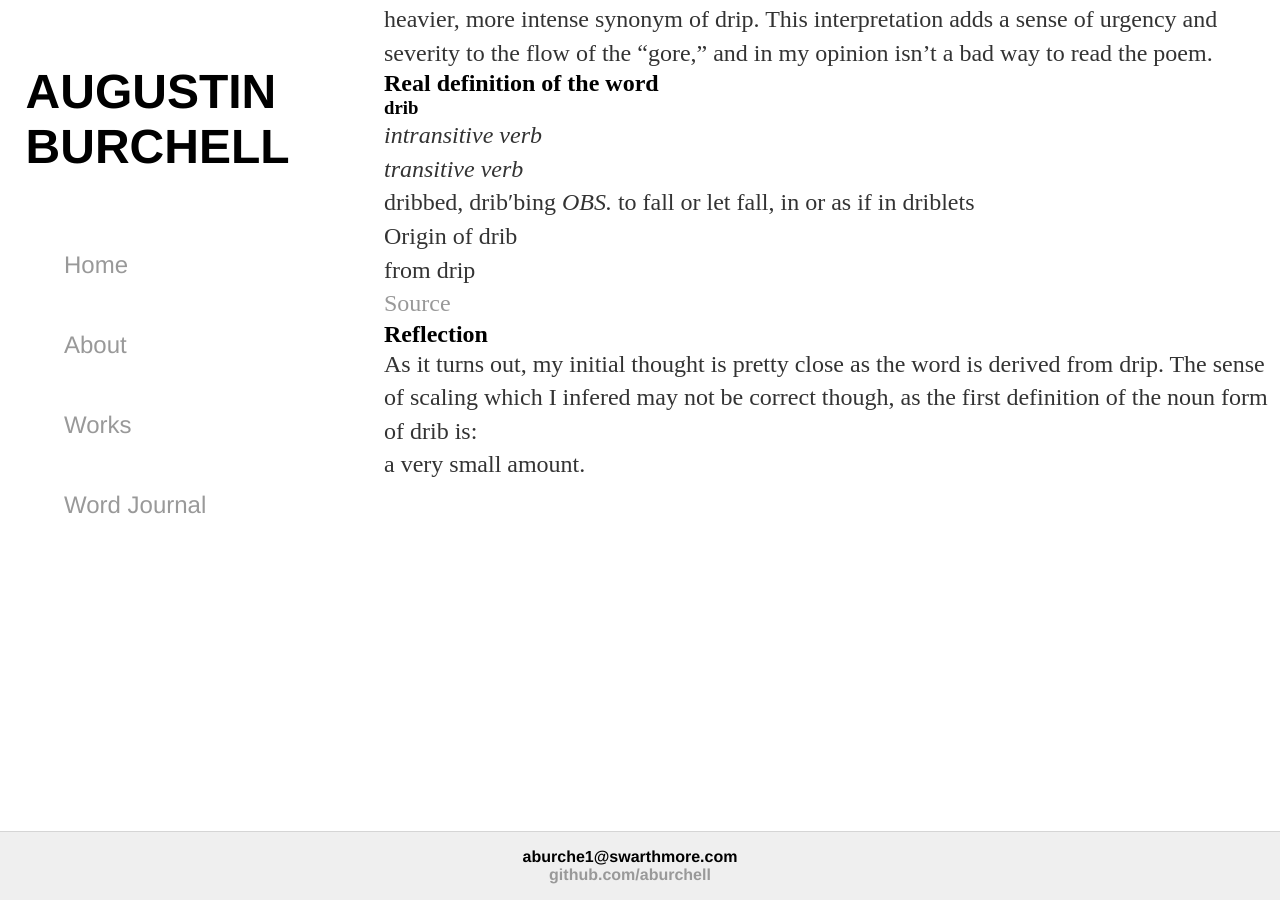
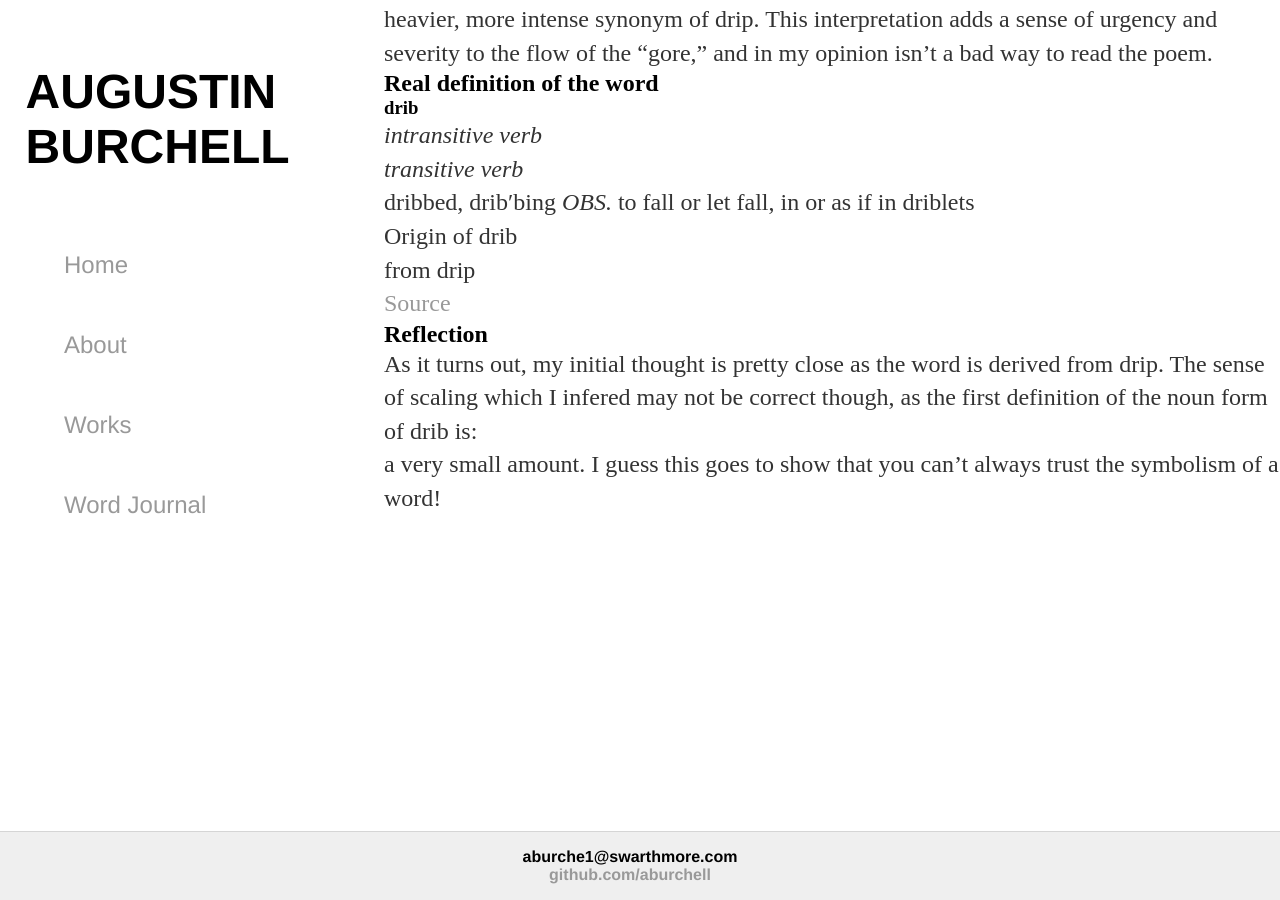
Before and after one commit to aburchell/aburchell.github.io, a Jekyll site: the page built from _posts/2018-01-24-dribs.md, in a window 1280 px wide and 900 px high, scrolled down 853 px. Built offline with Jekyll 4.4.1, drawn with Linux system fonts in a browser that asks for light colours.

Commit message:
Update 2018-01-24-dribs.md

```diff
--- a/_posts/2018-01-24-dribs.md
+++ b/_posts/2018-01-24-dribs.md
@@ -36,5 +36,7 @@ from drip
 [Source](http://www.yourdictionary.com/drib)
 
 ## Reflection
-As it turns out, my initial thought is pretty close as the word is derived from drip. The sense of scaling which I infered may not be correct though, as the first definition of the noun form of drib is:
+As it turns out, my initial thought is pretty close as the word is derived from drip. The sense of scaling
+which I infered may not be correct though, as the first definition of the noun form of drib is:
 > a very small amount.
+I guess this goes to show that you can't always trust the symbolism of a word!
```
